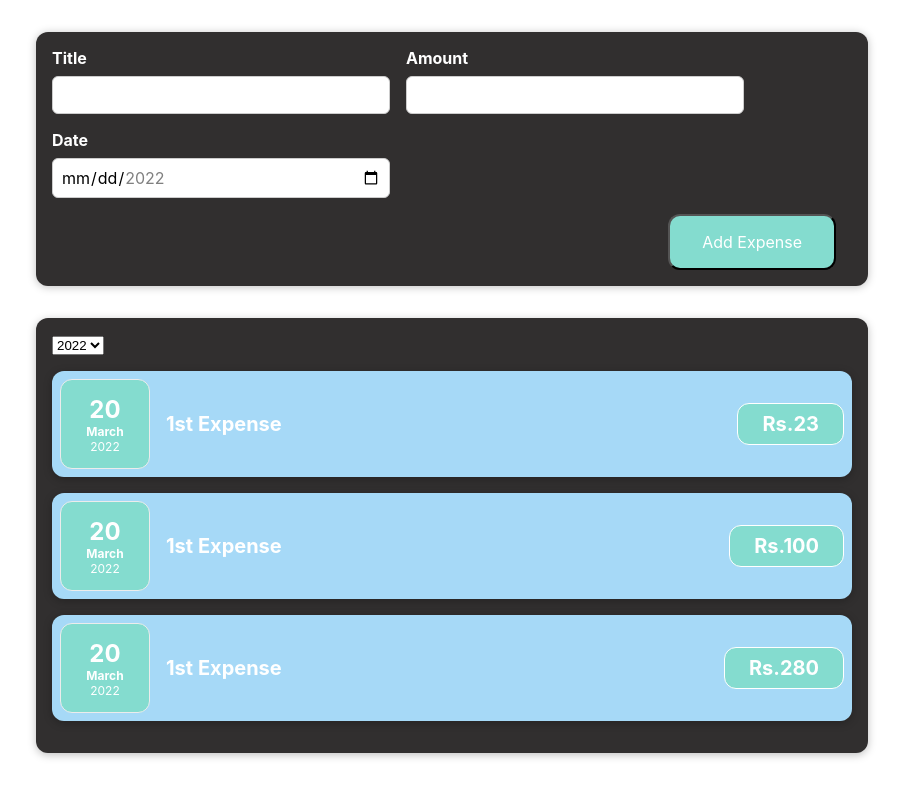
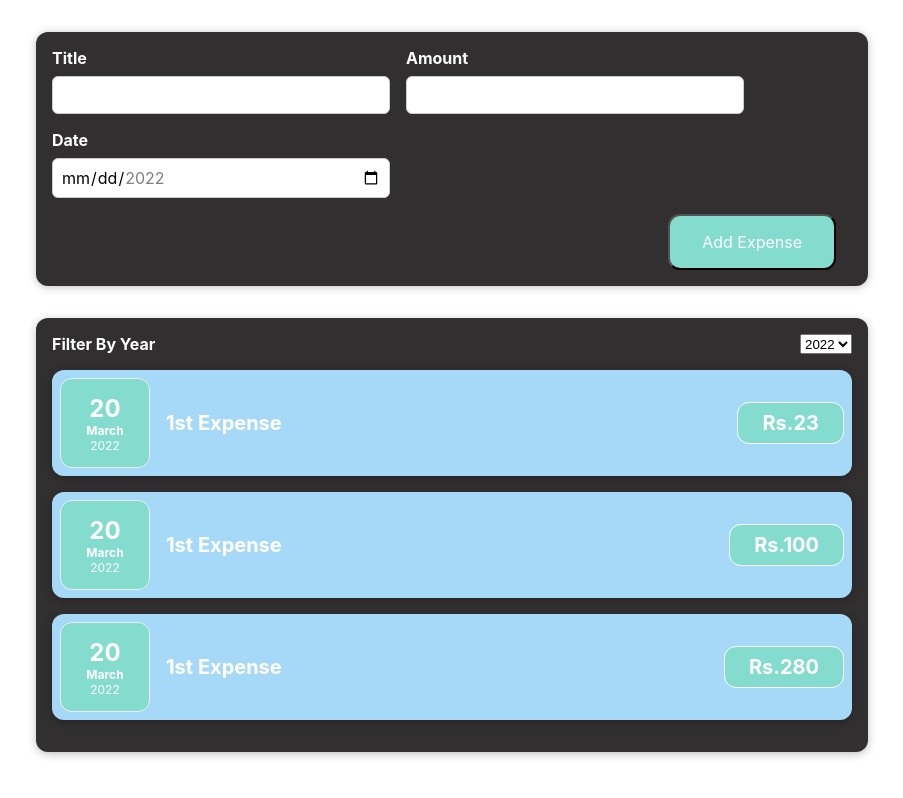
Before and after one commit to naveenkosigi/Expense-Tracker-React-, a React (Create React App) app: page / in a window 1280 px wide. Shown: the whole page, without its empty margins (188-1091 px from the left). Built offline with nearby package versions, Linux system fonts and the light colour scheme.

Commit message:
added css to expensivedatefilter component

```diff
--- a/src/App.js
+++ b/src/App.js
@@ -1,8 +1,5 @@
 import './App.css';
-import ExpenseItem  from './components/ExpenseItem/ExpenseItem';
-import Card from './components/CardWrapper/CardComponent';
 import { ExpenseForm } from './components/ExpenseForm/ExpenseForm';
-import { ExpenseDateFilter } from './components/ExpenseDateFilter/ExpenseDateFilter';
 import { Expenses } from './components/Expenses/Expenses';
 
 function App() {
@@ -17,7 +14,7 @@ function App() {
   return (
     <div>
       <ExpenseForm onExpenseSave={onExpenseSave}/>
-      <Expenses></Expenses>
+      <Expenses/>
     </div>
 
   );
--- /dev/null
+++ b/src/components/ExpenseDateFilter/ExpenseDateFilter.css
@@ -0,0 +1,10 @@
+.expense_date_container{
+    display: flex;
+    justify-content: space-between;
+}
+
+.expense_date_container label{
+    font-weight: bold;
+    display: block;
+    color: white;
+}
--- a/src/components/ExpenseDateFilter/ExpenseDateFilter.js
+++ b/src/components/ExpenseDateFilter/ExpenseDateFilter.js
@@ -1,3 +1,4 @@
+import './ExpenseDateFilter.css';
 
 export const ExpenseDateFilter = (props) => {
 
@@ -6,8 +7,11 @@ export const ExpenseDateFilter = (props) => {
     };
 
     return(
-        <div className="expense_date">
-            <select className="expense_date_picker" value={props.date} onChange={onDateChange}>
+        <div className="expense_date_container">
+            <label htmlFor="year_picker">
+                Filter By Year
+            </label>
+            <select className="expense_date_picker" value={props.date} onChange={onDateChange} id="year_picker">
                 <option value="2022">2022</option>
                 <option value="2021">2021</option>
                 <option value="2020">2020</option>
```
